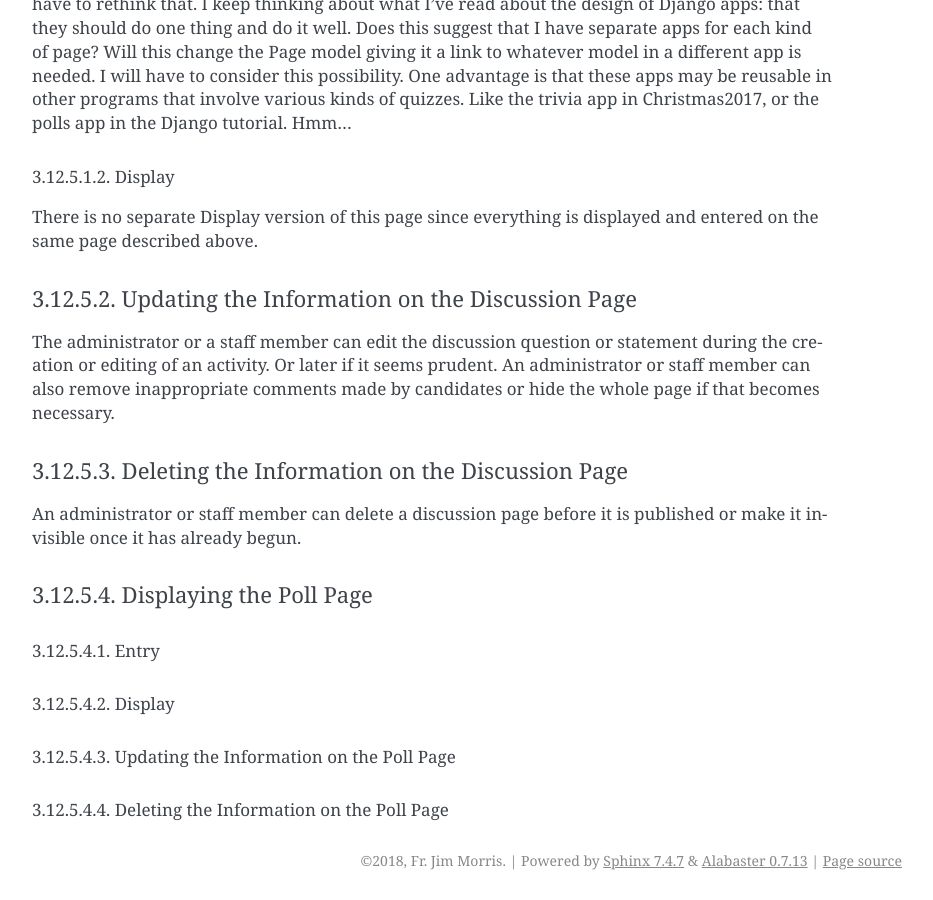
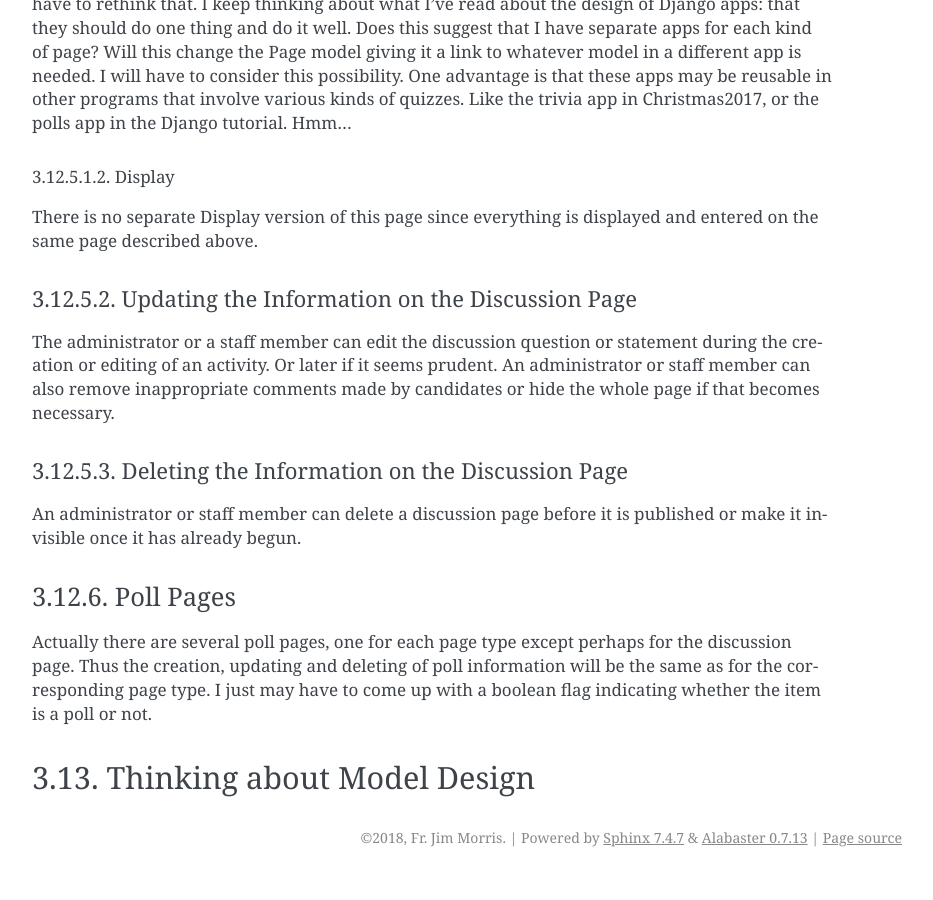
Before and after one commit to JMorris1575/confirmation2018, a Sphinx documentation site: the page built from docs/implementing.rst, in a window 1280 px wide and 900 px high, scrolled down 17192 px. Shown: the whole window, without its empty margins (338-1271 px from the left). Built offline with Sphinx 7.4.7, drawn with Linux system fonts in a browser that asks for light colours; after the commit the page ends 18069 px from its top, so only the background shows below that; some of the changed text lies outside the part shown.

Commit message:
Ready to Consider separate apps or begin with Model Design

```diff
--- a/docs/implementing.rst
+++ b/docs/implementing.rst
@@ -823,23 +823,12 @@ Deleting the Information on the Discussion Page
 An administrator or staff member can delete a discussion page before it is published or make it invisible once it has
 already begun.
 
-Displaying the Poll Page
-++++++++++++++++++++++++
+Poll Pages
+**********
 
-Entry
-^^^^^
+Actually there are several poll pages, one for each page type except perhaps for the discussion page. Thus the
+creation, updating and deleting of poll information will be the same as for the corresponding page type. I just may
+have to come up with a boolean flag indicating whether the item is a poll or not.
 
-
-
-Display
-^^^^^^^
-
-
-
-Updating the Information on the Poll Page
-^^^^^^^^^^^^^^^^^^^^^^^^^^^^^^^^^^^^^^^^^
-
-
-
-Deleting the Information on the Poll Page
-^^^^^^^^^^^^^^^^^^^^^^^^^^^^^^^^^^^^^^^^^
+Thinking about Model Design
+---------------------------
```
Also changed, not shown: 1 other file.
